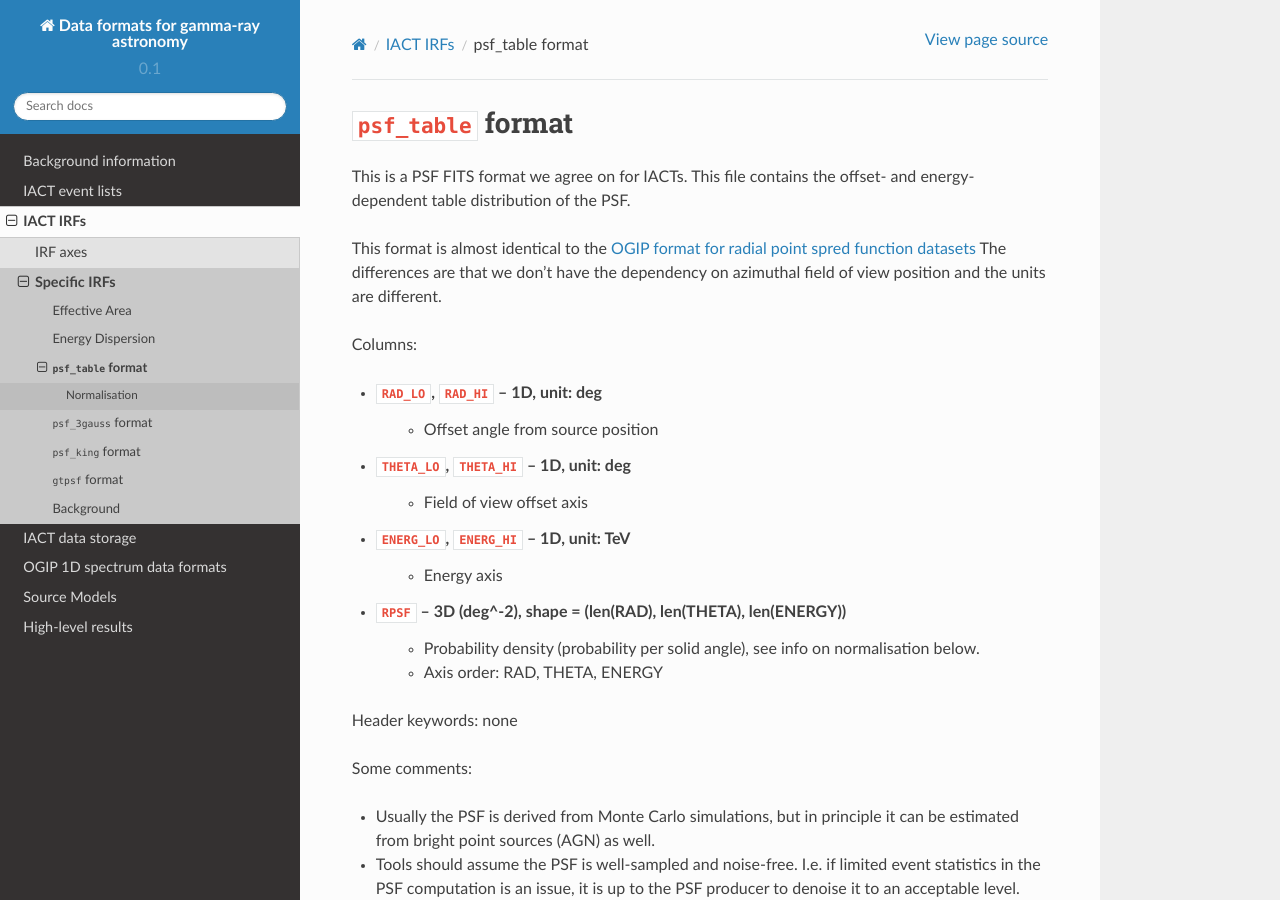
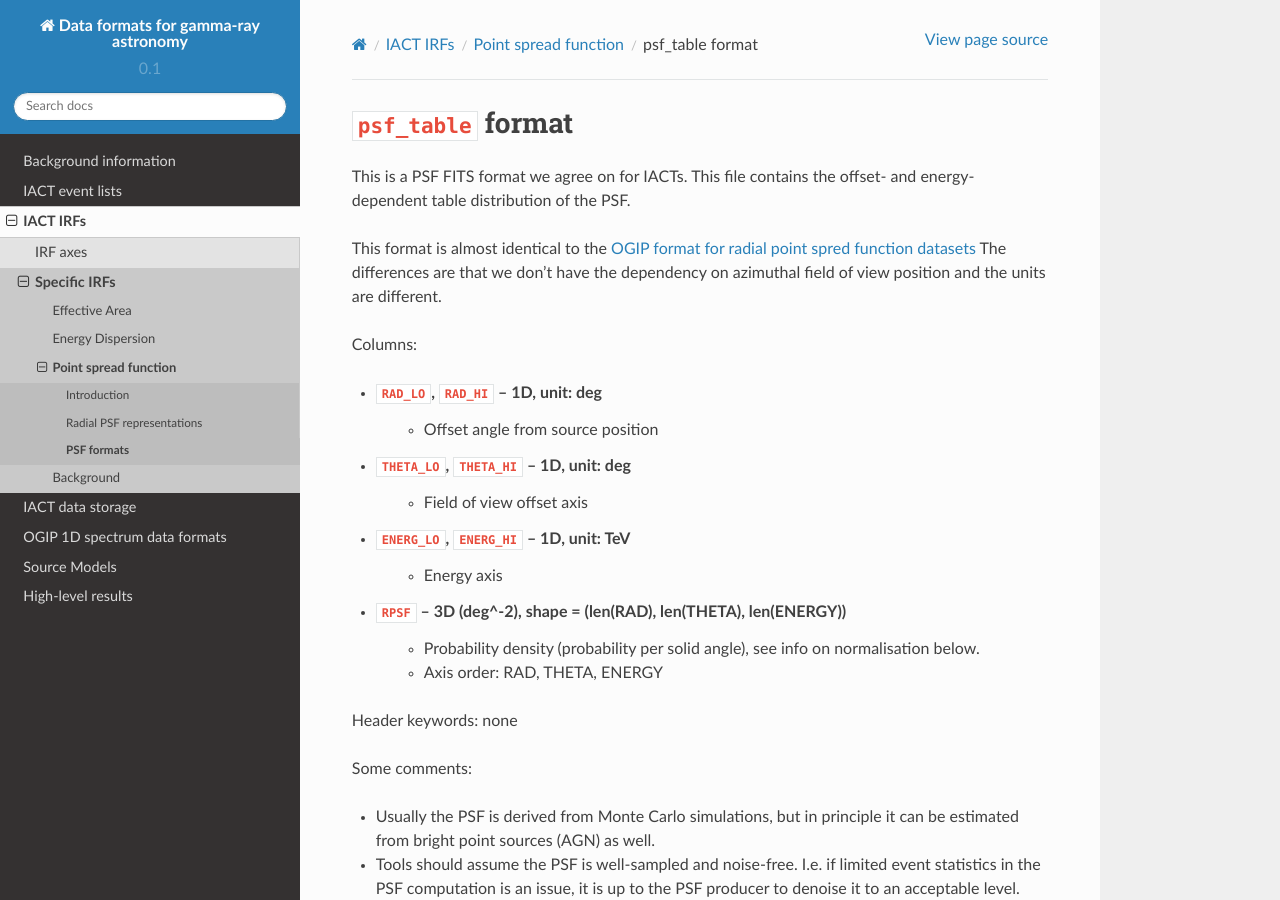
Before and after one commit to open-gamma-ray-astro/gamma-astro-data-formats, a Sphinx documentation site: the page built from source/irfs/psf/psf_table/index.rst, in a window 1280 px wide and 900 px high. Built offline with Sphinx 7.4.7 and the Read the Docs theme 2.0.0, drawn with Linux system fonts in a browser that asks for light colours.

Commit message:
Move PSF formats to PSF sub-folder

```diff
--- a/source/irfs/index.rst
+++ b/source/irfs/index.rst
@@ -45,8 +45,5 @@
 
    effective_area/index
    energy_dispersion/index
-   psf_table/index
-   psf_3gauss/index
-   psf_king/index
-   psf_gtpsf/index
+   psf/index
    background/index
--- /dev/null
+++ b/source/irfs/psf/index.rst
@@ -0,0 +1,45 @@
+.. include:: ../../references.txt
+
+.. _psf:
+
+Point spread function
+=====================
+
+Introduction
+------------
+
+The point spread function (PSF) (`Wikipedia - PSF`_) represents the spatial probability
+distribution of reconstructed event positions for a point source.
+
+So far we're only considering radially symmetric PSFs :math:`dP/d\Omega(r)`,
+where ...
+
+
+
+
+Radial PSF representations
+--------------------------
+
+\begin{equation}
+\frac{dP}{d\theta^2}(\theta^2) = \sum_{i=1}^3 A_i \exp\left(-\frac{\theta^2}{2\sigma_i^2}\right),
+\end{equation}
+where $A_i$ and $\sigma_i$ are the weights and widths of the corresponding
+
+.. math::
+
+   P(r,\sigma,\gamma) =
+   \frac{1}{2\pi\sigma^2}
+   \left(1-\frac{1}{\gamma}\right)
+   \left(1+\frac{r^2}{2\gamma\sigma^2}\right)^{- \gamma}
+
+
+
+PSF formats
+-----------
+
+.. toctree::
+
+   psf_table/index
+   psf_3gauss/index
+   psf_king/index
+   psf_gtpsf/index
--- a/source/irfs/psf_3gauss/index.rst
+++ b/source/irfs/psf/psf_3gauss/index.rst
@@ -1,4 +1,4 @@
-.. include:: ../../references.txt
+.. include:: ../../../references.txt
 
 .. _psf_3gauss:
 
--- a/source/irfs/psf_gtpsf/index.rst
+++ b/source/irfs/psf/psf_gtpsf/index.rst
@@ -1,4 +1,4 @@
-.. include:: ../../references.txt
+.. include:: ../../../references.txt
 
 .. _psf_gtpsf:
 
--- a/source/irfs/psf_king/index.rst
+++ b/source/irfs/psf/psf_king/index.rst
@@ -1,4 +1,4 @@
-.. include:: ../../references.txt
+.. include:: ../../../references.txt
 
 .. _psf_king:
 
--- a/source/irfs/psf_table/index.rst
+++ b/source/irfs/psf/psf_table/index.rst
@@ -1,4 +1,4 @@
-.. include:: ../../references.txt
+.. include:: ../../../references.txt
 
 .. _psf-table:
 
--- a/source/references.txt
+++ b/source/references.txt
@@ -34,3 +34,4 @@
 .. _astropy.coordinates.AltAz: http://astropy.readthedocs.org/en/latest/api/astropy.coordinates.AltAz.html
 .. _zenith: https://en.wikipedia.org/wiki/Zenith
 .. _1995A%26AS..113..159C: http://adsabs.harvard.edu/abs/1995A%26AS..113..159C
+.. _Wikipedia - PSF: https://en.wikipedia.org/wiki/Point_spread_function
```
Also changed, not shown: source/irfs/psf/psf_table/make-test-file.py (renamed from source/irfs/psf_table/make-test-file.py), 4 other files.
